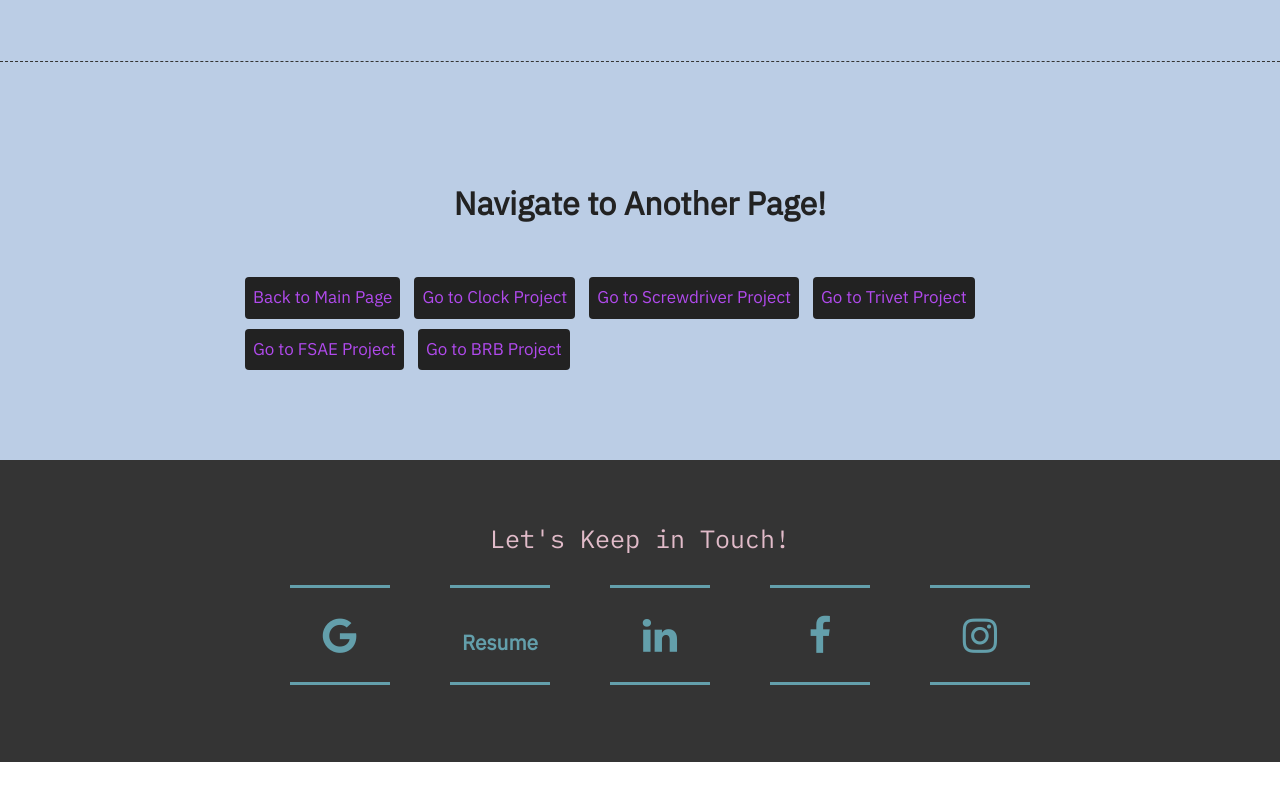
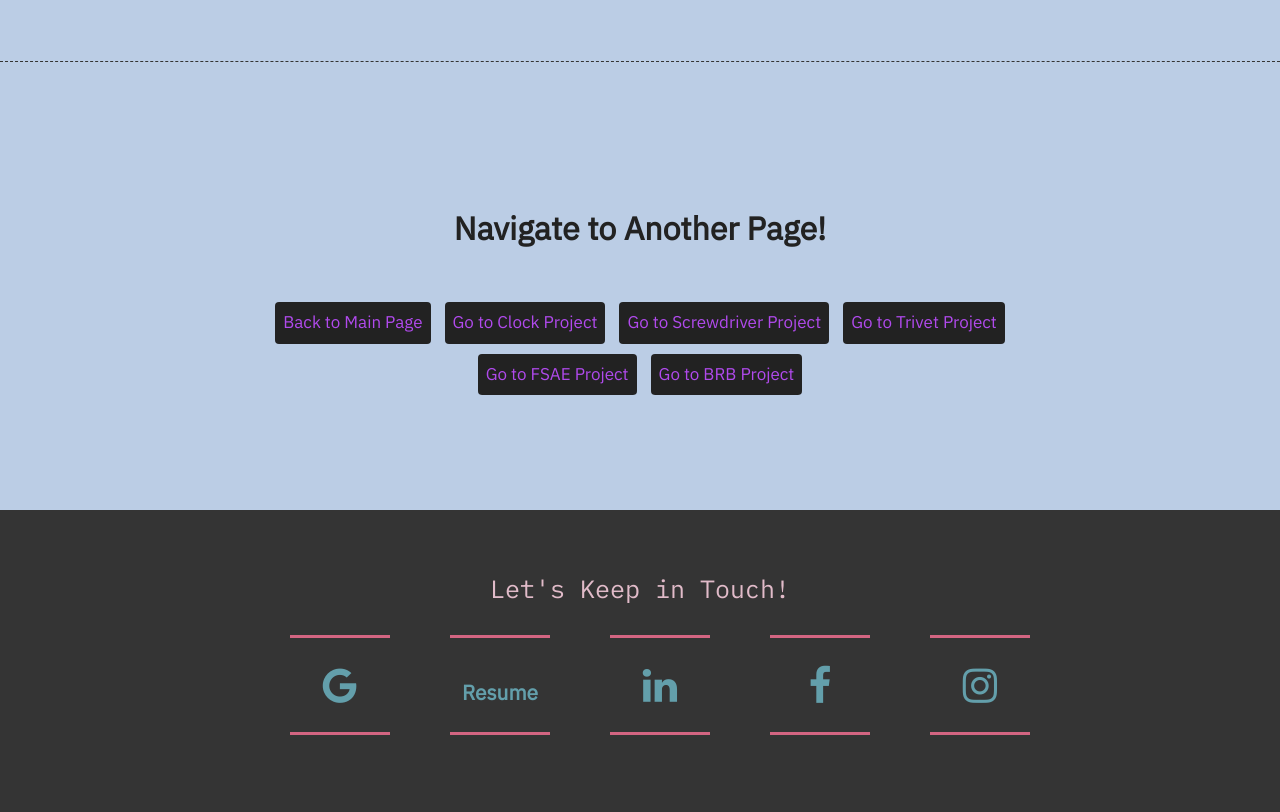
Before and after one commit to abentley22/abentley22.github.io, a website: page roombot.html in a window 1280 px wide. Shown: the part 3417-4229 px from the top of the page. Before the commit the page ends 4179 px from the top, so only its background shows below. Drawn offline with Linux system fonts and the light colour scheme; a web font is replaced by a local one.

Commit message:
Update styles-roombot.css

```diff
--- a/css files/styles-roombot.css
+++ b/css files/styles-roombot.css
@@ -1,4 +1,22 @@
+/*
+COLOR PALETTE
+https://urldefense.com/v3/__https://coolors.co/222222-ffffff-1c5d99-639fab-bbcde5__;!!K7aURHP0pg!Y90UVIT1WQxQrY2BBA-IfBzxGTQ5XdqtroZO6Z7vv6KimPygBK7EEv9XWdmXFHFsomViKLRtGZnMFdn72VkQ7hKrJV5DBASbDyVh$
+    #222222 - eerie black
+    #FFFFFF - white
+    #1C5D99 - lapis lazuli - blue
+    #639FAB - moonstone - teal
+    #BBCDE5 - powder blue - baby blue
 
+FONT FAMILY
+font-family: 'IBM Plex Mono', monospace;
+font-family: 'IBM Plex Sans', sans-serif;
+font-family: 'IBM Plex Sans Condensed', sans-serif;
+font-family: 'Merriweather', serif;
+font-family: 'Merriweather Sans', sans-serif;
+font-family: 'Roboto', sans-serif;
+font-family: 'Roboto Mono', monospace;
+font-family: 'Roboto Slab', serif;
+font-family: 'VT323', monospace;
 /* --------------------  Global Styles  ----------------*/
 html {
     box-sizing: border-box;
@@ -85,7 +103,9 @@ h3 {
 .white-txt {
     color: #FFFFFF;
 }
-
+/* .hover-white-bg:hover {
+    background-color: rgba(255, 255, 255, 50%);
+} */
 .hover-white-bg:hover {
     transform: translate3d(0, -10px, 22px);
     color: #D36582;
@@ -93,7 +113,15 @@ h3 {
 .hover-pointer-cursor:hover {
     cursor: pointer;
 }
-
+/* .hover-fade-animation {
+    transform: perspective(1px) translateZ(0);
+    transition-duration: 0.3s;
+    transition-property: color, background-color;
+}
+.hover-button-animation {
+    transition-duration: 0.3s;
+    transition-property: color, background-color, box-shadow;
+} */
 .no-margin {
     margin: 0;
 }
@@ -105,7 +133,6 @@ header {
     background: #1C5D99;
     color: #FFFFFF;
 }
-
 /* --------------------  About  ----------------*/
 .about {
     background: #639FAB;
@@ -223,11 +250,27 @@ h3 {
 .navigate a:hover {
     background: rgba(34, 34, 34, 80%);
 }
+.divider {
+    border-bottom: 1px dashed #343434;
+    padding: 25px 0;
+}
+.divider:last-of-type {
+    border-bottom: none;
+    text-align: center;
+}
 /* --------------------  Contact List  ----------------*/
 footer {
     background: #343434;
     color: #E1BBC9;
 }
+/* .contact-list {
+    list-style-type: none;
+    padding: 0;
+}
+.contact-list a {
+    padding: 15px;
+    display: inline-block;
+} */
 .contact-list ul {
   position: absolute;
   top: 50%;
@@ -276,7 +319,7 @@ footer {
 .contact-list li a span:nth-child(1), .contact-list li a span:nth-child(3), .contact-list li a span:nth-child(5) {
   width: 100%;
   height: 3px;
-background: #639FAB;
+  background: #D36582;
 }
 
 .contact-list li a span:nth-child(1), .contact-list li a span:nth-child(5) {
```
